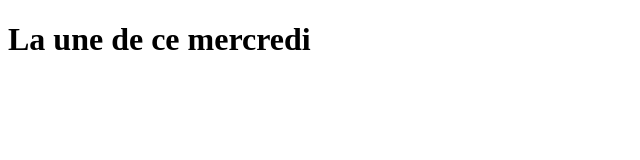
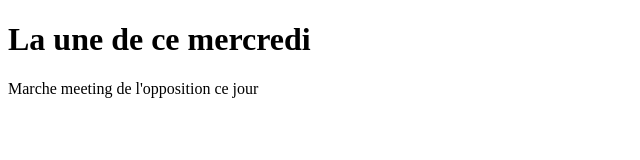
Before and after one commit to gouwindppouloumde/exo_git_vs_code, a plain HTML site: page index.html in a window 1280 px wide. Shown: the whole page, without its empty margins (0-640 px from the left). Drawn offline with Linux system fonts and the light colour scheme.

Commit message:
debut de la redaction du contenu

```diff
--- a/index.html
+++ b/index.html
@@ -8,6 +8,6 @@
 </head>
 <body>
     <h1>La une de ce mercredi</h1>
-    <p></p>
+    <p>Marche meeting de l'opposition ce jour </p>
 </body>
 </html>
```
